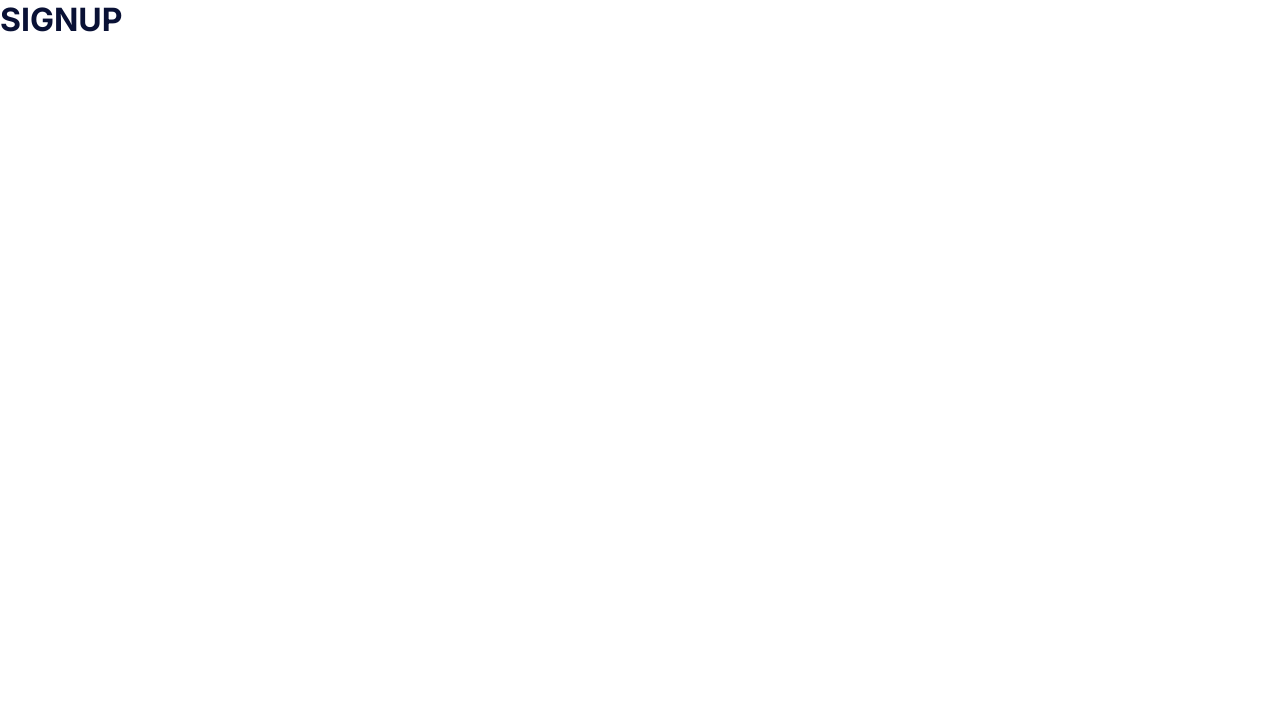
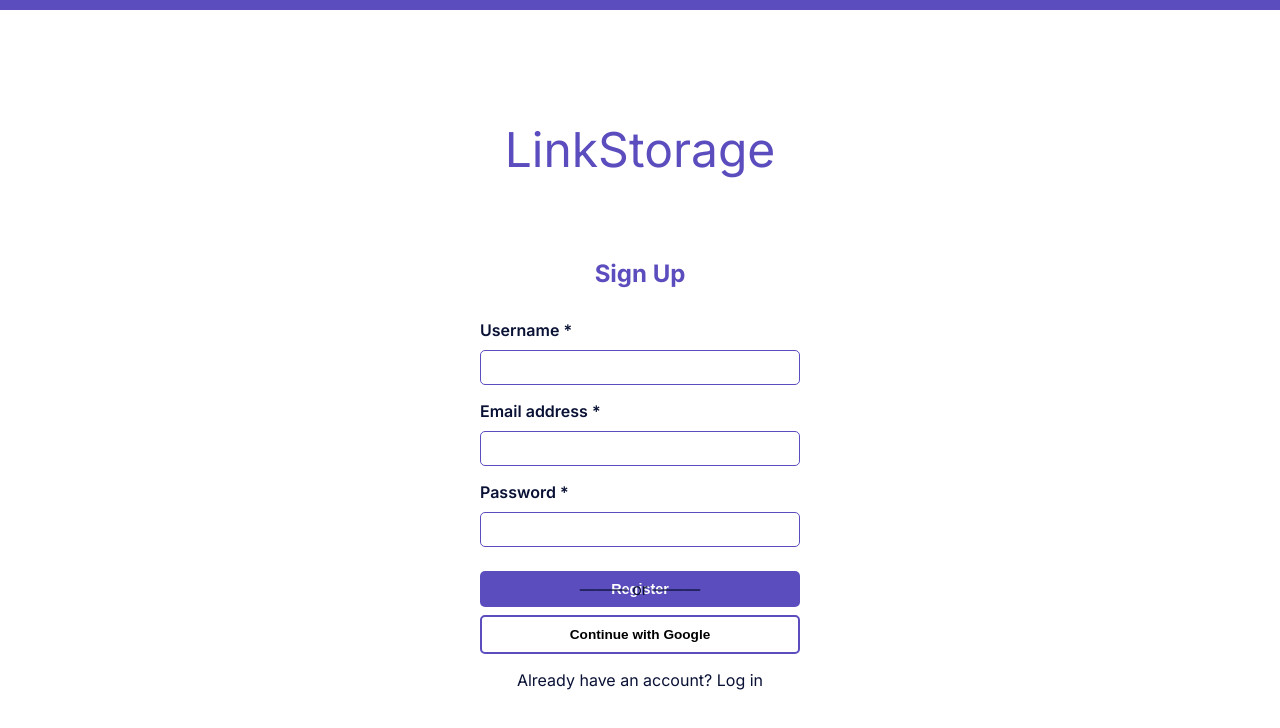
Before and after one commit to JasonCqq/link-saver, a React (Create React App) app in the folder Frontend/: page /register in a window 1280 px wide. Shown: the top 728 px of the page. Built offline with nearby package versions, Linux system fonts and the light colour scheme.

Commit message:
Add login and register page

```diff
--- a/Frontend/src/Components/Dashboard.tsx
+++ b/Frontend/src/Components/Dashboard.tsx
@@ -1,5 +1,6 @@
 import React from "react";
 import "../Styles/Dashboard.scss";
+
 import { RiArrowDropDownLine } from "react-icons/ri";
 import {
   AiOutlineSearch,
@@ -9,6 +10,9 @@ import {
   AiOutlineLink,
 } from "react-icons/ai";
 import { TfiLink } from "react-icons/tfi";
+import { BsGrid } from "react-icons/bs";
+import { CiGrid2H } from "react-icons/ci";
+import { FiMenu } from "react-icons/fi";
 
 function Dashboard() {
   // SET REMINDERS/NOTIFICATIONS SO USER CAN COME BACK ON RIGHT DAY
@@ -22,23 +26,23 @@ function Dashboard() {
         </div>
 
         <div className="sidebar-search">
-          <AiOutlineSearch />
+          <AiOutlineSearch color="#5b4dbe" />
           <input id="search" placeholder="Search links or folders..."></input>
         </div>
 
         <div className="sidebar-pins">
-          <AiOutlinePushpin />
+          <AiOutlinePushpin color="#5b4dbe" />
           <h1>Pinned</h1>
         </div>
 
         <div className="sidebar-folders">
           <div className="folders-flex">
-            <AiOutlineFolder />
+            <AiOutlineFolder color="#5b4dbe" />
             <h1>Folders</h1>
           </div>
 
           <button>
-            <AiOutlinePlus color="#f77a4a" size={20} />
+            <AiOutlinePlus color="#5b4dbe" size={20} />
             Create new folder
           </button>
         </div>
@@ -50,17 +54,22 @@ function Dashboard() {
         <div className="main-functions">
           <button>
             <AiOutlineLink /> Add Link{" "}
-            <AiOutlinePlus color="#f77a4a" size={20} />{" "}
           </button>
           <button>
             <TfiLink />
-            Add Multiple <AiOutlinePlus color="#f77a4a" size={20} />
+            Add Multiple
           </button>
         </div>
 
         <div className="main-content">
-          <div>GRID NAV</div>
-          <div>GRID</div>
+          <div className="content-nav">
+            <p>Recently Viewed</p>
+            <p>Filter</p>
+            <BsGrid />
+            <CiGrid2H />
+            <FiMenu />
+          </div>
+          <div className="content-grid"></div>
         </div>
       </div>
     </main>
--- a/Frontend/src/Components/Home.tsx
+++ b/Frontend/src/Components/Home.tsx
@@ -80,16 +80,18 @@ function Home() {
     <main className="home-page">
       <nav>
         <ul className="nav-bar">
-          <li id="logo">LinkStorage</li>
+          <a href="#" id="logo">
+            LinkStorage
+          </a>
 
           <div className="nav-mid">
             <a href="#home-features">About</a>
+            <a href="#home-faq">FAQ</a>
             <a href="#home-contact">Contact</a>
-            <a href="#home-faq">FAQ</a>
           </div>
 
           <div className="nav-right">
-            <a>Log in</a>
+            <Link to="login">Log in</Link>
             <Link to="register" id="getStarted">
               Get Started
             </Link>
@@ -140,8 +142,12 @@ function Home() {
         <div className="home-faq-container">
           {faqs.map((faq) => {
             return (
-              <div className="faq-item" key={uniqid()}>
-                <div className="faq-flex" onClick={() => toggleFAQ(faq.id)}>
+              <div
+                className="faq-item"
+                key={uniqid()}
+                onClick={() => toggleFAQ(faq.id)}
+              >
+                <div className="faq-flex">
                   <p>{faq.question}</p>
                   <AiOutlinePlus color={"#5b4dbe"} size={30} />
                 </div>
--- a/Frontend/src/Components/Login.tsx
+++ b/Frontend/src/Components/Login.tsx
@@ -1,8 +1,39 @@
 import React from "react";
-import "../Styles/Login.scss";
+import "../Styles/Register.scss";
+import { Link } from "react-router-dom";
 
 function Login() {
-  return <></>;
+  return (
+    <main className="register-container">
+      <Link to="/" className="home-ref">
+        LinkStorage
+      </Link>
+
+      <form className="register-form">
+        <h1>Log in</h1>
+
+        <div>
+          <label>Username *</label>
+          <input></input>
+        </div>
+
+        <div>
+          <label>Password *</label>
+          <input></input>
+        </div>
+
+        <button type="submit">Login</button>
+      </form>
+
+      <p>——— or ———</p>
+
+      <button className="google-auth">Continue with Google</button>
+
+      <Link className="login-ref" to="/register">
+        Dont have an account? Register
+      </Link>
+    </main>
+  );
 }
 
 export default Login;
--- a/Frontend/src/Components/Register.tsx
+++ b/Frontend/src/Components/Register.tsx
@@ -1,11 +1,42 @@
 import React from "react";
 import "../Styles/Register.scss";
+import { Link } from "react-router-dom";
 
 function Register() {
   return (
-    <>
-      <h1>SIGNUP</h1>
-    </>
+    <main className="register-container">
+      <Link to="/" className="home-ref">
+        LinkStorage
+      </Link>
+
+      <form className="register-form">
+        <h1>Sign Up</h1>
+
+        <div>
+          <label>Username *</label>
+          <input></input>
+        </div>
+        <div>
+          <label>Email address *</label>
+          <input></input>
+        </div>
+
+        <div>
+          <label>Password *</label>
+          <input></input>
+        </div>
+
+        <button type="submit">Register</button>
+      </form>
+
+      <p>——— or ———</p>
+
+      <button className="google-auth">Continue with Google</button>
+
+      <Link className="login-ref" to="/login">
+        Already have an account? Log in
+      </Link>
+    </main>
   );
 }
 
--- a/Frontend/src/Components/Routeswitch.tsx
+++ b/Frontend/src/Components/Routeswitch.tsx
@@ -3,6 +3,7 @@ import { BrowserRouter, Routes, Route } from "react-router-dom";
 import Dashboard from "./Dashboard";
 import Home from "./Home";
 import Register from "./Register";
+import Login from "./Login";
 
 function Routeswitch() {
   return (
@@ -11,6 +12,7 @@ function Routeswitch() {
         <Routes>
           <Route path="/" element={<Home />}></Route>
           <Route path="register" element={<Register />}></Route>
+          <Route path="login" element={<Login />}></Route>
           <Route path="dashboard" element={<Dashboard />}></Route>
         </Routes>
       </BrowserRouter>
--- a/Frontend/src/Styles/Dashboard.scss
+++ b/Frontend/src/Styles/Dashboard.scss
@@ -1,4 +1,4 @@
-$accent: #f77a4a;
+$accent: #5b4dbe;
 $line: #e6e6e6;
 
 .dashboard-container {
@@ -35,7 +35,7 @@ $line: #e6e6e6;
 
         &:focus {
           outline: none;
-          border-bottom: 1px solid $accent;
+          border-bottom: 2px solid $accent;
         }
       }
     }
@@ -43,11 +43,15 @@ $line: #e6e6e6;
     .sidebar-pins {
       border-bottom: 1px solid $line;
       display: flex;
+      align-items: center;
+      gap: 5px;
     }
 
     .sidebar-folders {
       .folders-flex {
         display: flex;
+        align-items: center;
+        gap: 5px;
 
         > h1 {
           font-size: 0.8rem;
@@ -56,6 +60,12 @@ $line: #e6e6e6;
 
       > button {
         border: none;
+        background: none;
+        display: flex;
+        align-items: center;
+        font-weight: 600;
+        gap: 5px;
+        margin-top: 5px;
       }
     }
   }
@@ -86,11 +96,33 @@ $line: #e6e6e6;
         font-size: 1rem;
         font-weight: 800;
         background: none;
+
+        &:hover {
+          border-color: $accent;
+          cursor: pointer;
+        }
       }
     }
 
     .main-content {
-      height: 87vh;
+      height: auto;
+      display: flex;
+      flex-direction: column;
+      margin-left: 3vw;
+
+      .content-nav {
+        display: flex;
+        align-items: center;
+        gap: 2vw;
+        margin-top: 2vh;
+        font-size: 0.75rem;
+      }
+
+      .content-grid {
+        border: 1px solid #6d6d6d;
+        height: 100vh;
+        width: 95%;
+      }
     }
   }
 }
--- a/Frontend/src/Styles/Home.scss
+++ b/Frontend/src/Styles/Home.scss
@@ -142,7 +142,7 @@ $accent: #5b4dbe;
     display: flex;
     flex-direction: column;
     align-items: center;
-    height: 120vh;
+    height: 110vh;
 
     > h1 {
       font-size: 2.5rem;
@@ -183,13 +183,13 @@ $accent: #5b4dbe;
   }
 
   #home-contact {
-    margin-top: 5vh;
     height: 60vh;
     font-size: 3rem;
     font-weight: bold;
     display: flex;
     align-items: center;
     justify-content: space-evenly;
+    margin-bottom: 15vh;
 
     > h1 {
       font-size: 3rem;
--- a/Frontend/src/Styles/Register.scss
+++ b/Frontend/src/Styles/Register.scss
@@ -0,0 +1,99 @@
+$accent: #5b4dbe;
+
+.register-container {
+  display: flex;
+  flex-direction: column;
+  justify-content: center;
+  align-items: center;
+  height: calc(100vh - 10px);
+  border-top: 10px solid $accent;
+
+  > .home-ref {
+    font-size: 3rem;
+    color: $accent;
+    margin-bottom: 10vh;
+
+    &:hover {
+      font-weight: 500;
+    }
+  }
+
+  .register-form {
+    height: 40vh;
+    width: 25vw;
+    display: flex;
+    flex-direction: column;
+    gap: 2vh;
+
+    > h1 {
+      color: $accent;
+      text-align: center;
+      padding-bottom: 2vh;
+      font-size: 1.5rem;
+    }
+
+    > div {
+      display: flex;
+      flex-direction: column;
+
+      > label {
+        font-weight: 600;
+        padding-bottom: 10px;
+      }
+
+      > input {
+        border: 1px solid $accent;
+        border-radius: 5px;
+        font-size: 1.25rem;
+        padding: 5px;
+
+        &:focus {
+          outline: none;
+          border: 2px solid $accent;
+        }
+      }
+    }
+
+    > button {
+      border: none;
+      font-size: 0.9rem;
+      background-color: $accent;
+      padding: 10px 0;
+      border-radius: 5px;
+      margin-top: 1vh;
+      color: white;
+      transition: box-shadow 0.15s ease;
+      font-weight: bold;
+
+      &:hover {
+        cursor: pointer;
+        box-shadow: 1px 1px 10px $accent;
+      }
+    }
+  }
+
+  .google-auth {
+    border: 2px solid $accent;
+    background: none;
+    font-weight: 600;
+    padding: 10px;
+    font-size: 0.85rem;
+    width: 25vw;
+    border-radius: 5px;
+    margin-top: 2vh;
+    transition: background-color 0.15s ease-in-out;
+
+    &:hover {
+      background-color: $accent;
+      color: white;
+      cursor: pointer;
+    }
+  }
+
+  .login-ref {
+    margin-top: 2vh;
+    &:hover {
+      color: $accent;
+    }
+  }
+}
```
Also changed, not shown: Frontend/src/Styles/Login.scss (deleted).
